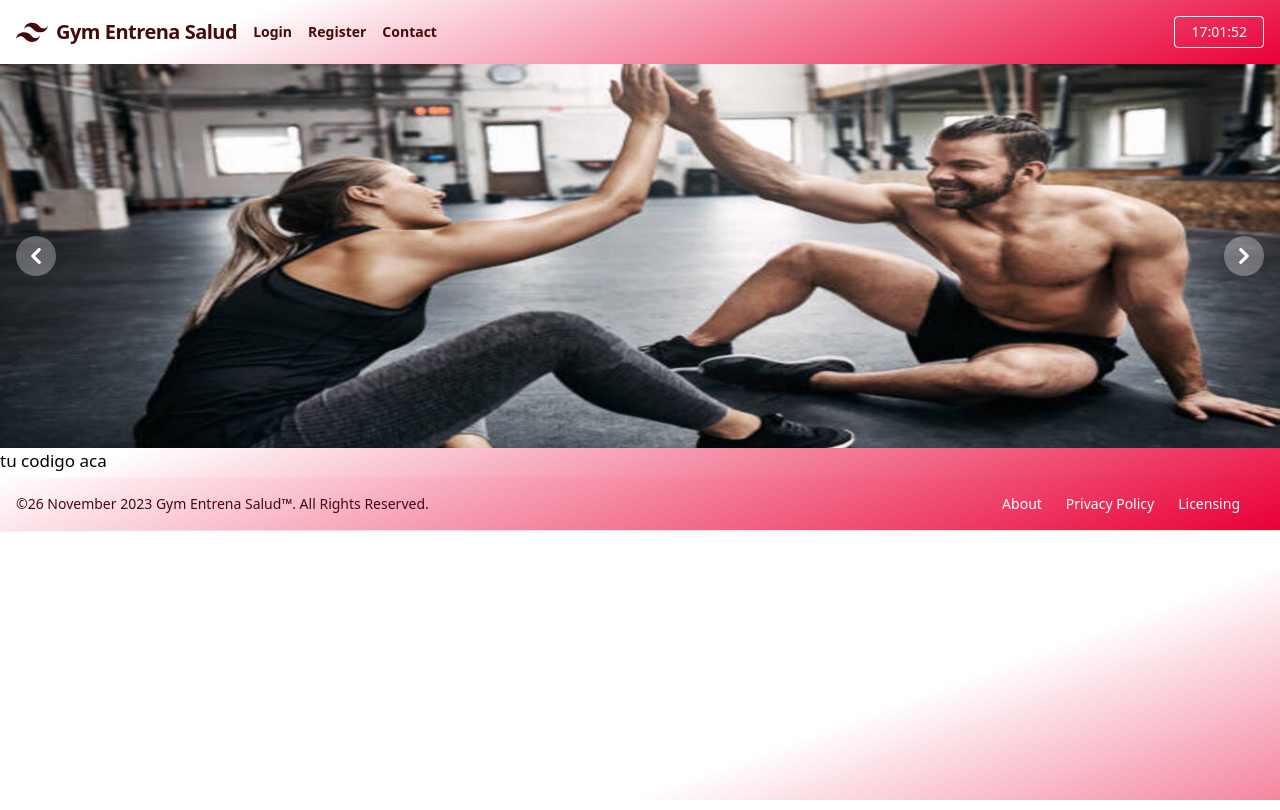
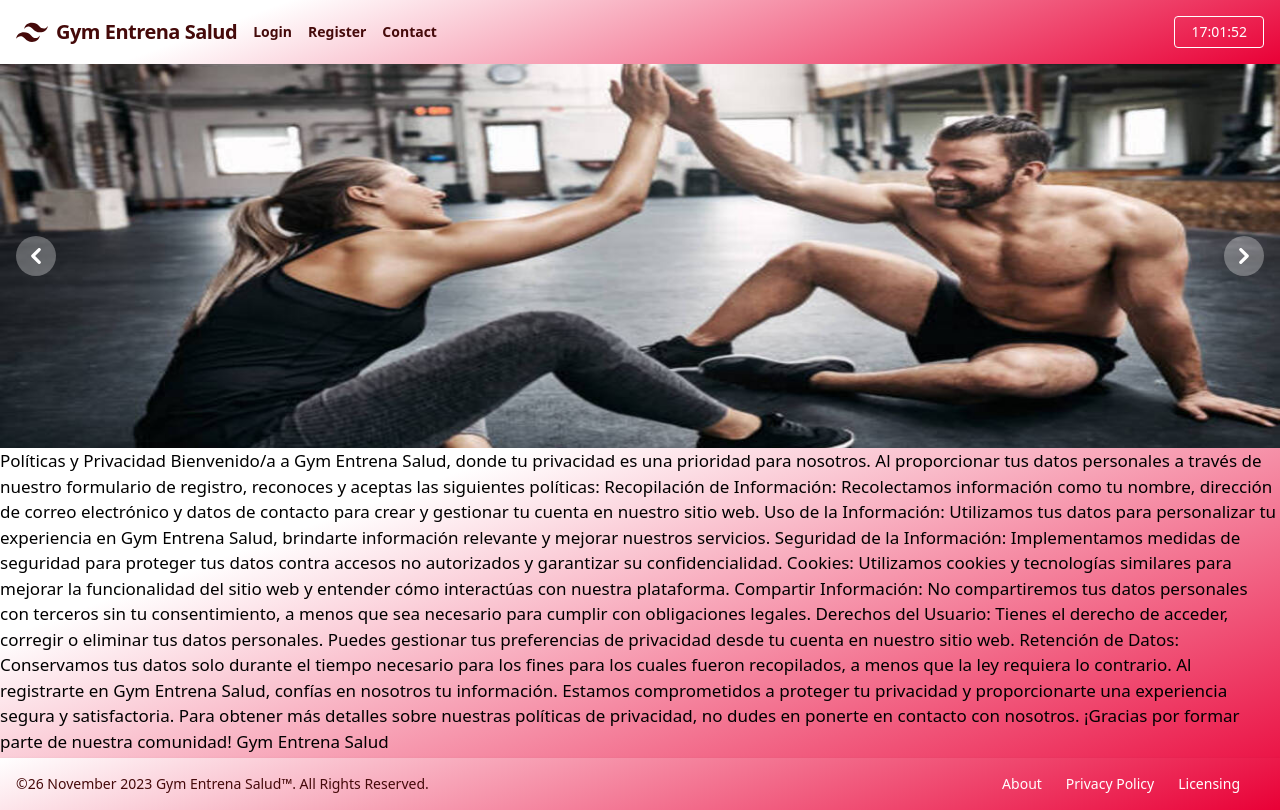
Before and after one commit to Aubar48/tpGrupo8Utn, a React (Vite) app: page /policiesPrivacy in a window 1280 px wide. Built offline with nearby package versions, Linux system fonts and the light colour scheme.

Commit message:
texto de politicas

```diff
--- a/src/components/PoliciesPrivacy/PoliciesPrivacy.jsx
+++ b/src/components/PoliciesPrivacy/PoliciesPrivacy.jsx
@@ -7,7 +7,37 @@ function PoliciesPrivacy() {
       <Navbar />
       <Carrousel />
 
-      <h3>tu codigo aca</h3>
+      <h3>Políticas y Privacidad
+
+        Bienvenido/a a Gym Entrena Salud, donde tu privacidad es una prioridad para nosotros. Al proporcionar tus datos personales a través de nuestro formulario de registro, reconoces y aceptas las siguientes políticas:
+
+        Recopilación de Información:
+        Recolectamos información como tu nombre, dirección de correo electrónico y datos de contacto para crear y gestionar tu cuenta en nuestro sitio web.
+
+        Uso de la Información:
+        Utilizamos tus datos para personalizar tu experiencia en Gym Entrena Salud, brindarte información relevante y mejorar nuestros servicios.
+
+        Seguridad de la Información:
+        Implementamos medidas de seguridad para proteger tus datos contra accesos no autorizados y garantizar su confidencialidad.
+
+        Cookies:
+        Utilizamos cookies y tecnologías similares para mejorar la funcionalidad del sitio web y entender cómo interactúas con nuestra plataforma.
+
+        Compartir Información:
+        No compartiremos tus datos personales con terceros sin tu consentimiento, a menos que sea necesario para cumplir con obligaciones legales.
+
+        Derechos del Usuario:
+        Tienes el derecho de acceder, corregir o eliminar tus datos personales. Puedes gestionar tus preferencias de privacidad desde tu cuenta en nuestro sitio web.
+
+        Retención de Datos:
+        Conservamos tus datos solo durante el tiempo necesario para los fines para los cuales fueron recopilados, a menos que la ley requiera lo contrario.
+
+        Al registrarte en Gym Entrena Salud, confías en nosotros tu información. Estamos comprometidos a proteger tu privacidad y proporcionarte una experiencia segura y satisfactoria. Para obtener más detalles sobre nuestras políticas de privacidad, no dudes en ponerte en contacto con nosotros.
+
+        ¡Gracias por formar parte de nuestra comunidad!
+
+        Gym Entrena Salud
+      </h3>
 
       <Footer />
     </>
```
